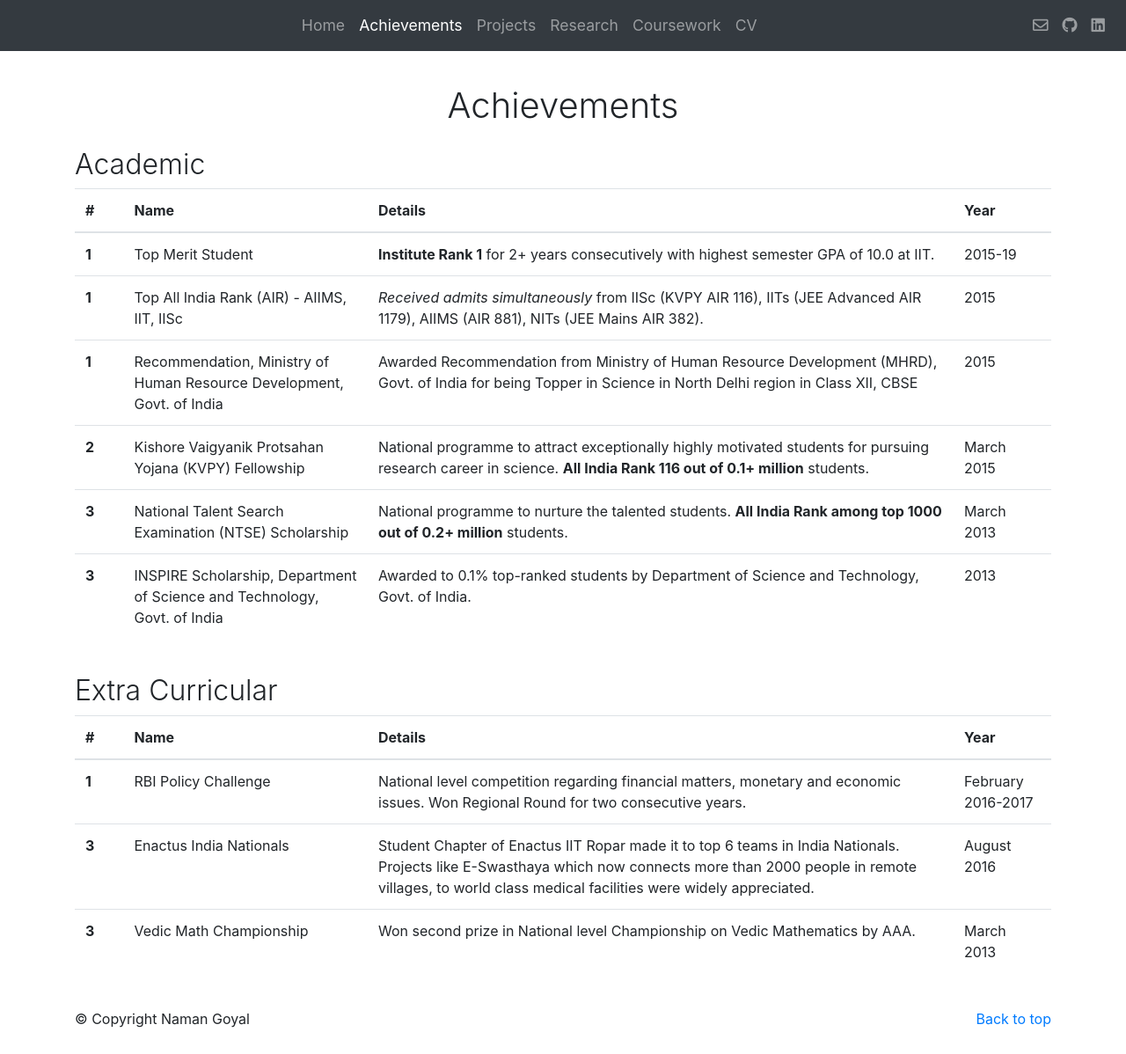
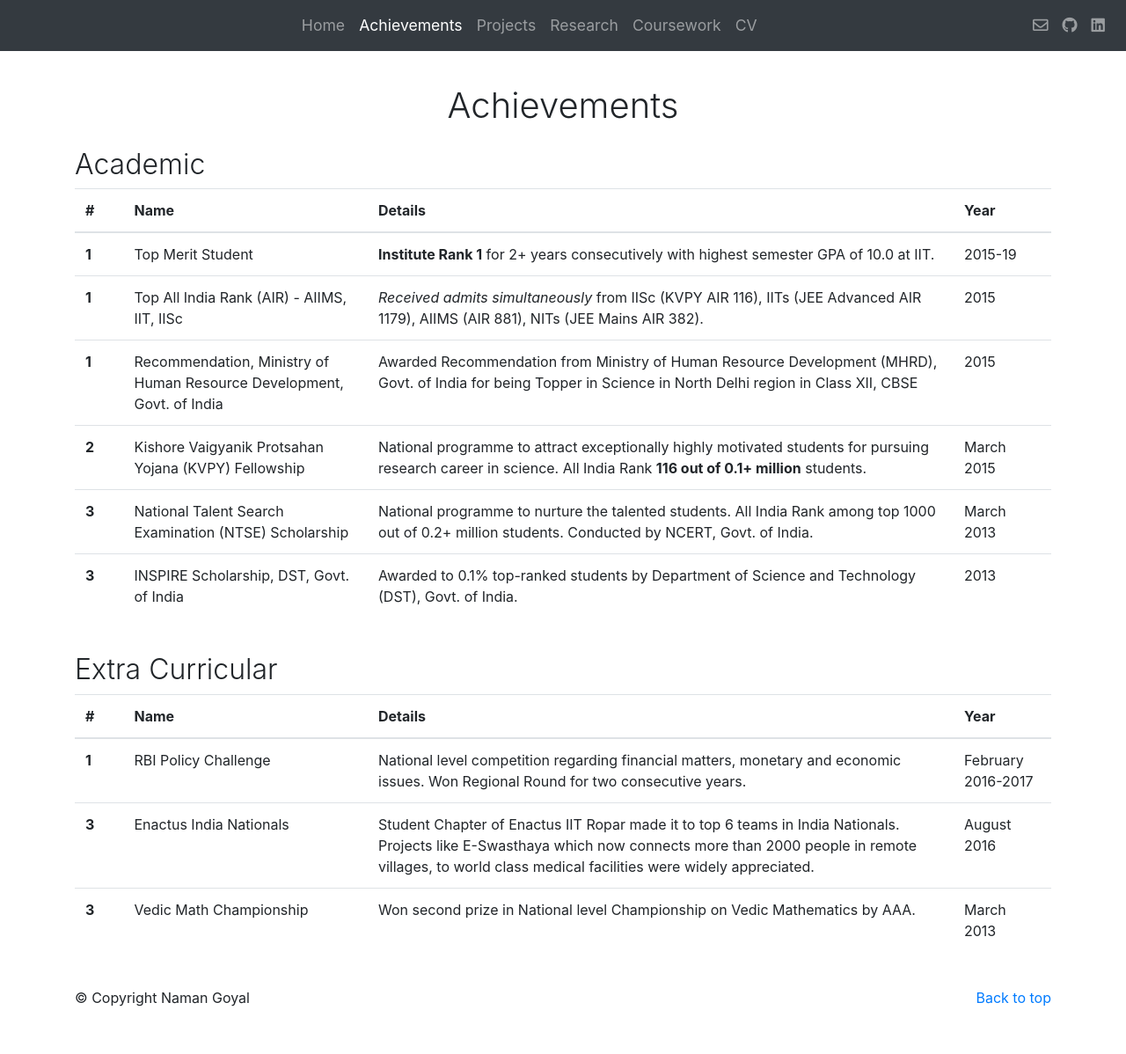
Before and after one commit to thenamangoyal/thenamangoyal.github.io, a Jekyll site: the page built from achievements.html, in a window 1280 px wide and 1198 px high. Shown: the whole window at 88% size. Built offline with Jekyll 4.4.1, drawn with Linux system fonts in a browser that asks for light colours; nearby versions of some CDN libraries.

Commit message:
Update achievements.html

```diff
--- a/achievements.html
+++ b/achievements.html
@@ -47,22 +47,20 @@ permalink: "/achievements"
                 <th scope="row">2</th>
                 <td>Kishore Vaigyanik Protsahan Yojana (KVPY) Fellowship</td>
                 <td>National programme to attract exceptionally highly motivated students for pursuing research
-                    career
-                    in
-                    science. <strong>All India Rank  116 out of 0.1+ million</strong> students.
+                    career in science. All India Rank  <strong>116 out of 0.1+ million</strong> students.
                 </td>
                 <td>March 2015</td>
             </tr>
             <tr>
                 <th scope="row">3</th>
                 <td>National Talent Search Examination (NTSE) Scholarship</td>
-                <td>National programme to nurture the talented students. <strong>All India Rank among top 1000 out of 0.2+ million</strong> students.</td>
+                <td>National programme to nurture the talented students. All India Rank among top 1000 out of 0.2+ million students. Conducted by NCERT, Govt. of India.</td>
                 <td>March 2013</td>
             </tr>
             <tr>
                 <th scope="row">3</th>
-                <td>INSPIRE Scholarship, Department of Science and Technology, Govt. of India</td>
-                <td>Awarded to 0.1% top-ranked students by Department of Science and Technology, Govt. of India.</td>
+                <td>INSPIRE Scholarship, DST, Govt. of India</td>
+                <td>Awarded to 0.1% top-ranked students by Department of Science and Technology (DST), Govt. of India.</td>
                 <td>2013</td>
             </tr>
         </tbody>
```
